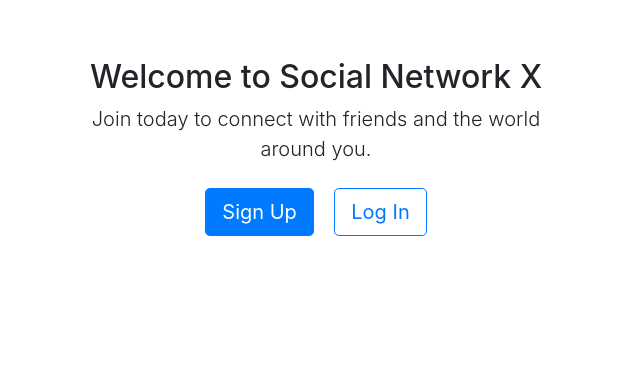
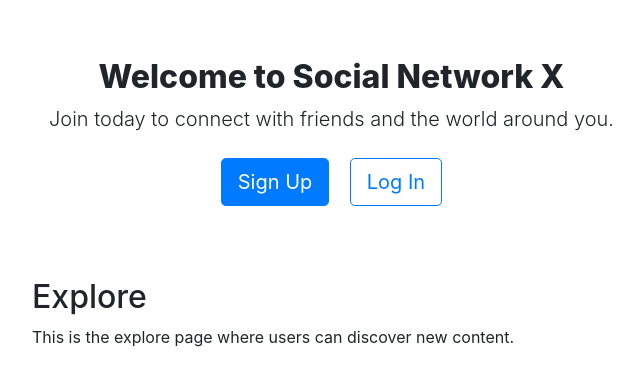
Before and after one commit to Gias-uddin-vuiya/Network, a Django app: page /explore in a window 1280 px wide. Shown: the top 386 px of the page, without its empty margins (9-649 px from the left). Run offline with Django 3.2, Linux system fonts and the light colour scheme; some libraries are stand-ins or nearby versions.

Commit message:
add design to logout page

```diff
--- a/network/static/network/styles.css
+++ b/network/static/network/styles.css
@@ -55,3 +55,11 @@ body{
     background-color: #fff;  /* prevent transparent overlap */
     z-index: 1020;           /* stays above posts */
 }
+
+/* logout page desing */
+.not-loggedin {
+    width: 100%;
+}
+.not-loggedin h2 {
+    font-weight: 800;
+}
--- a/network/templates/network/layout.html
+++ b/network/templates/network/layout.html
@@ -45,10 +45,14 @@
             </ul>
         </aside>
         {% else %}
-            <!-- <div class="box">
-                <li class="nav-item mb-2"><a href="{% url 'login' %}" class="nav-link">🔑 Login</a></li>
-                <li class="nav-item mb-2"><a href="{% url 'register' %}" class="nav-link">📝 Register</a></li>
-            </div>  -->
+            <aside>
+                <div class="not-loggedin  text-center p-5 ">
+                    <h2>Welcome to Social Network X</h2>
+                    <p class="lead">Join today to connect with friends and the world around you.</p>
+                    <a href="{% url 'register' %}" class="btn btn-primary btn-lg m-2">Sign Up</a>
+                    <a href="{% url 'login' %}" class="btn btn-outline-primary btn-lg m-2">Log In</a>
+                </div>
+            </aside>
         {% endif %}
 
         <!-- Main Feed -->
@@ -59,18 +63,13 @@
                 <a href="{% url 'index' %}" class="nav-link fw-bold {% if request.resolver_match.url_name == 'index' %}active{% endif %}">For You</a>
                 <a href="{% url 'following' %}" class="nav-link fw-bold {% if request.resolver_match.url_name == 'following' %}active{% endif %}">Following</a>
             </div>
+            {% endif %}
 
             <div class="feed p-3">
                 {% block body %}{% endblock %}
             </div>
-            {% else %}
-                <div class="not-loggedin text-center p-5">
-                    <h2>Welcome to Social Network X</h2>
-                    <p class="lead">Join today to connect with friends and the world around you.</p>
-                    <a href="{% url 'register' %}" class="btn btn-primary btn-lg m-2">Sign Up</a>
-                    <a href="{% url 'login' %}" class="btn btn-outline-primary btn-lg m-2">Log In</a>
-                </div>
-            {% endif %}
+
+
         </main>
 
         <!-- Right Sidebar -->
```
Also changed, not shown: db.sqlite3, network/templates/network/login.html (indentation only).
